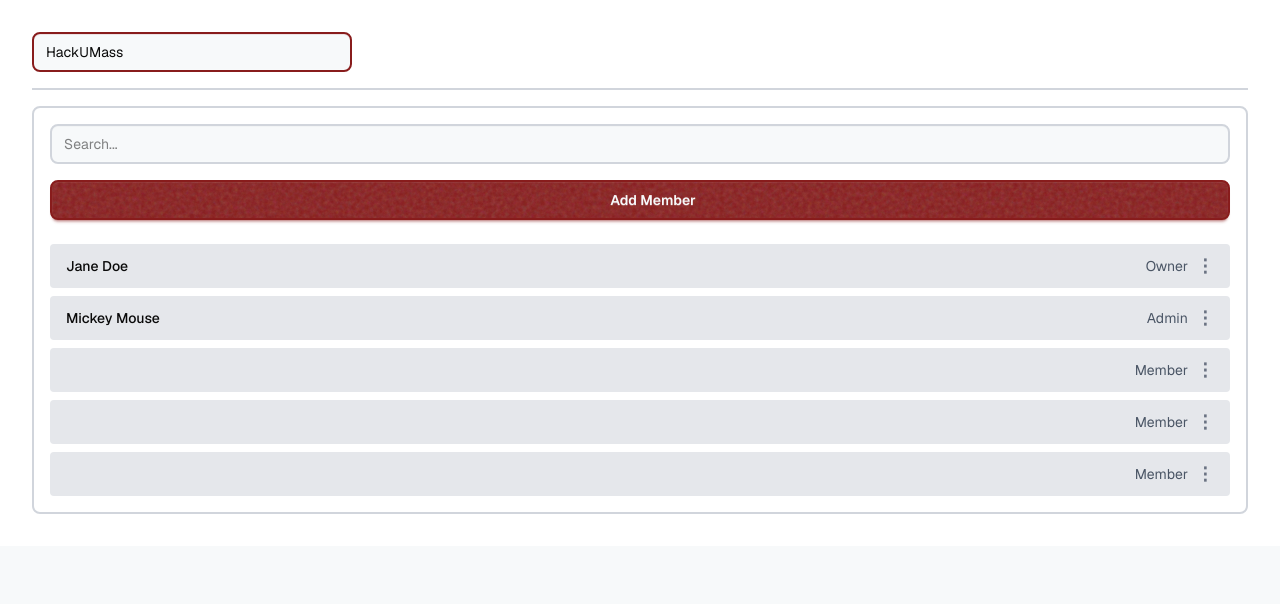
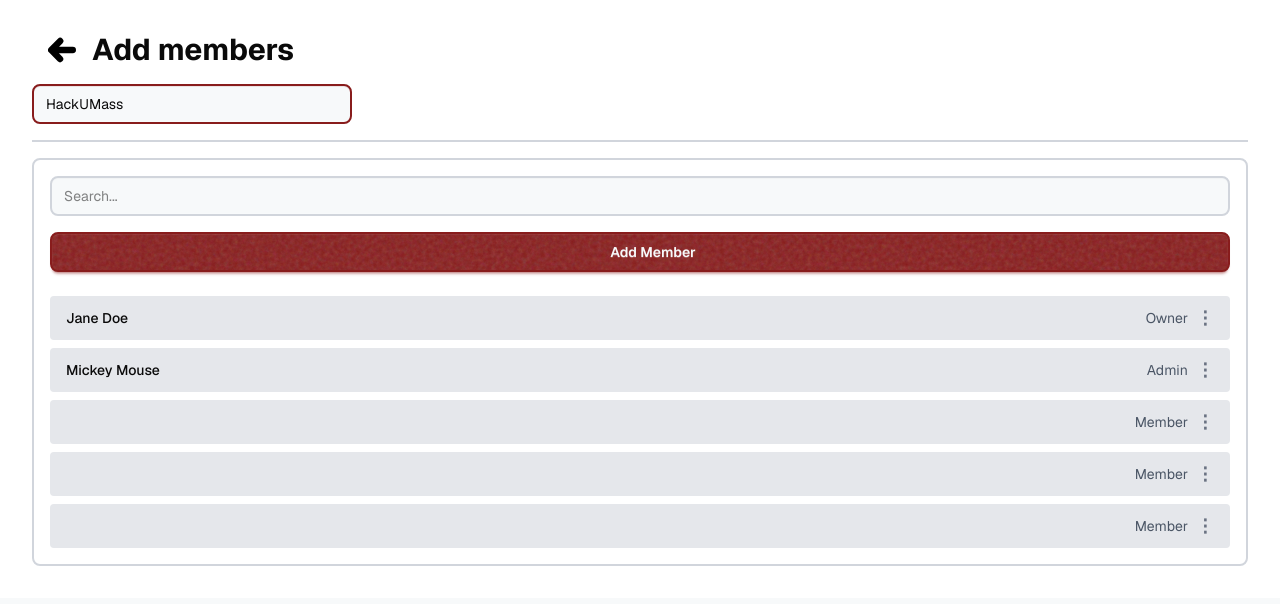
Before and after one commit to 320-Group-Project/inventory-app, a Next.js app in the folder with-supabase-app/: page /clubs/1/settings in a window 1280 px wide. Shown: the top 604 px of the page. Built offline with nearby package versions, Linux system fonts and the light colour scheme.

Commit message:
page title addd memembers

```diff
--- a/with-supabase-app/app/clubs/[org]/settings/page.tsx
+++ b/with-supabase-app/app/clubs/[org]/settings/page.tsx
@@ -1,4 +1,5 @@
 "use client";
+import PageTitle from "@/components/ui/pageTitle";
 
 import { useState } from "react";
 
@@ -29,6 +30,7 @@ export default function TileSettingsPage() {
 
   return (
     <div className="flex flex-col items-left justify-center gap-4 p-8">
+      <PageTitle title="Add members"/>
       <input
         type="text"
         placeholder="p"
```
